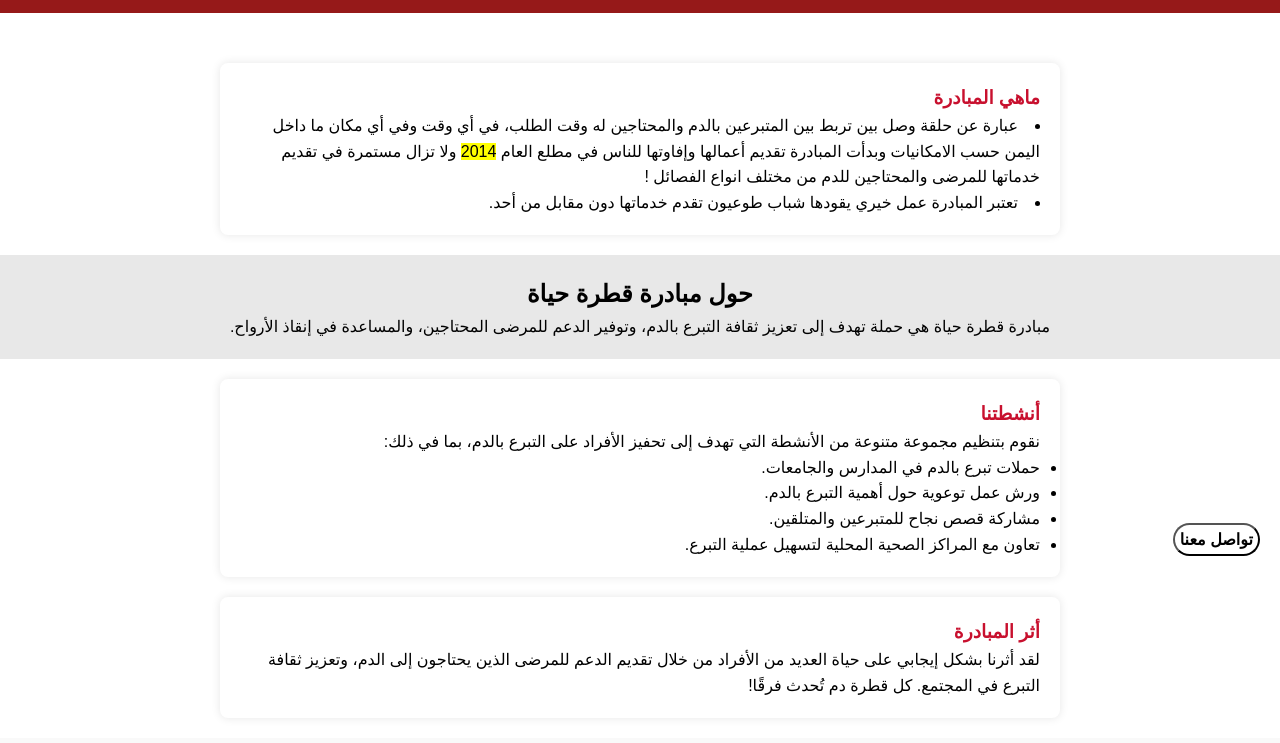
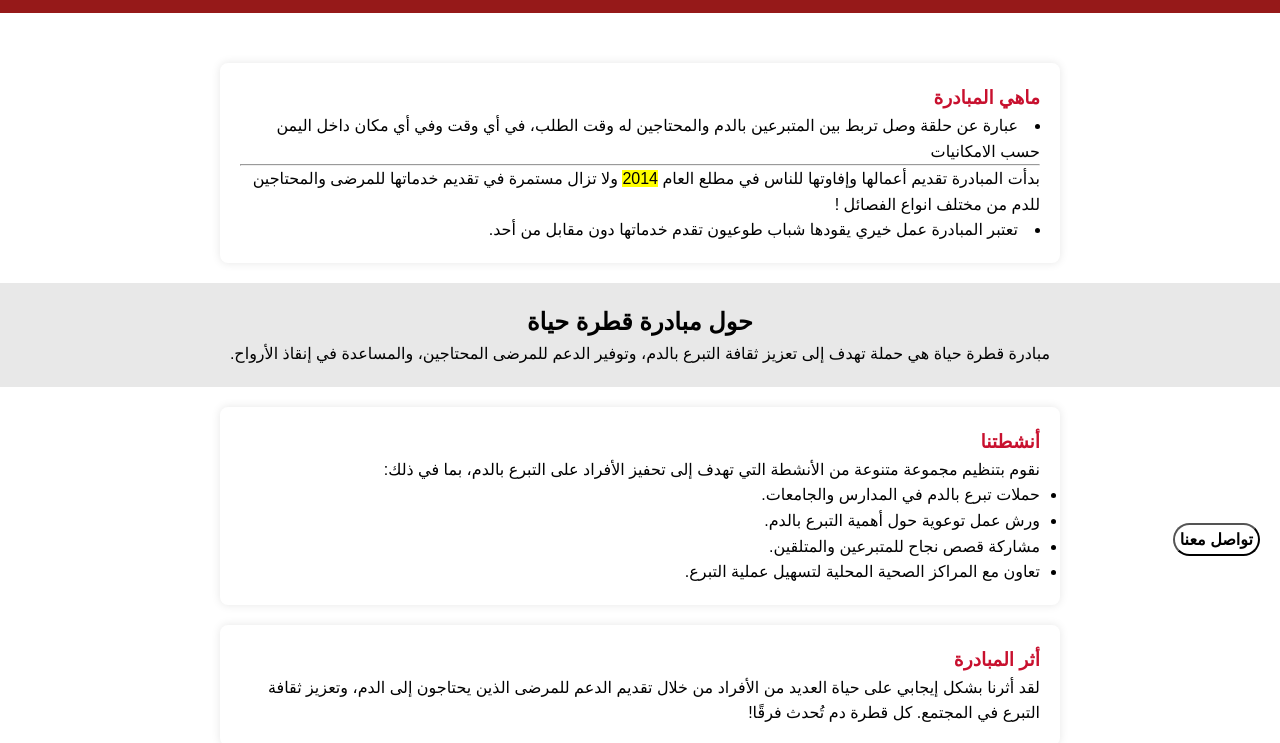
Before and after one commit to A-drop-of-life/A-drop-of-life, a plain HTML site: page حول/about.html in a window 1280 px wide. Shown: the part 57-800 px from the top of the page. Drawn offline with Linux system fonts and the light colour scheme.

Commit message:
Update about.html

```diff
--- a/حول/about.html
+++ b/حول/about.html
@@ -45,7 +45,7 @@
     <main>
       <section class="impact-section" id="impact">
             <h3>ماهي المبادرة</h3>
-            <li>عبارة عن حلقة وصل بين تربط بين المتبرعين بالدم والمحتاجين له وقت الطلب، في أي وقت وفي أي مكان ما داخل اليمن حسب الامكانيات وبدأت المبادرة تقديم أعمالها وإفاوتها للناس في مطلع العام <mark>2014</mark>  ولا تزال مستمرة في تقديم خدماتها للمرضى والمحتاجين للدم من مختلف انواع الفصائل !</li>
+            <li>عبارة عن حلقة وصل تربط بين المتبرعين بالدم والمحتاجين له وقت الطلب، في أي وقت وفي أي مكان داخل اليمن حسب الامكانيات <hr></hr>بدأت المبادرة تقديم أعمالها وإفاوتها للناس في مطلع العام <mark>2014</mark>  ولا تزال مستمرة في تقديم خدماتها للمرضى والمحتاجين للدم من مختلف انواع الفصائل !</li>
         <li>تعتبر المبادرة عمل خيري يقودها شباب طوعيون تقدم خدماتها دون مقابل من أحد.</li>
         </section>
 
```
